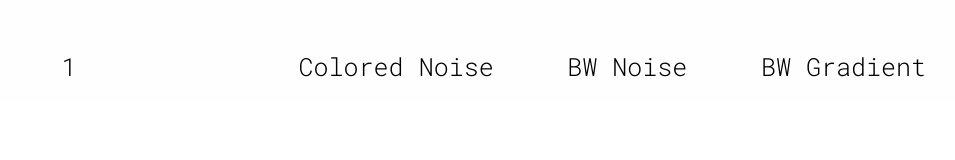
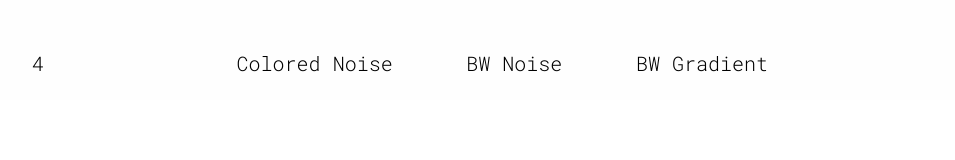
Before and after one commit to RaffaelSchaefer/CanvasDemo, a plain HTML site: page index.html in a window 1280 px wide. Shown: the whole page, without its empty margins (119-1074 px from the left). Drawn offline with Linux system fonts and the light colour scheme.

Commit message:
small changes

```diff
--- a/index.html
+++ b/index.html
@@ -8,7 +8,7 @@
 </head>
 <body>
     <div id="toolBox">
-        <input type="text" placeholder="Resolution" class="toolBoxEntry" id="resolution" value="1">
+        <input type="text" placeholder="Resolution" class="toolBoxEntry" id="resolution" value="4">
         <button class="toolBoxEntry" id="coloredNoise">Colored Noise</button>
         <button class="toolBoxEntry" id="bwNoise">BW Noise</button>
         <button class="toolBoxEntry" id="bwGradient">BW Gradient</button>
--- a/style.css
+++ b/style.css
@@ -18,7 +18,7 @@
     text-align: center;
     text-decoration: none;
     display: inline-block;
-    font-size: 25px;
+    font-size: 15pt;
 }
 
 #draw_zone {
```
